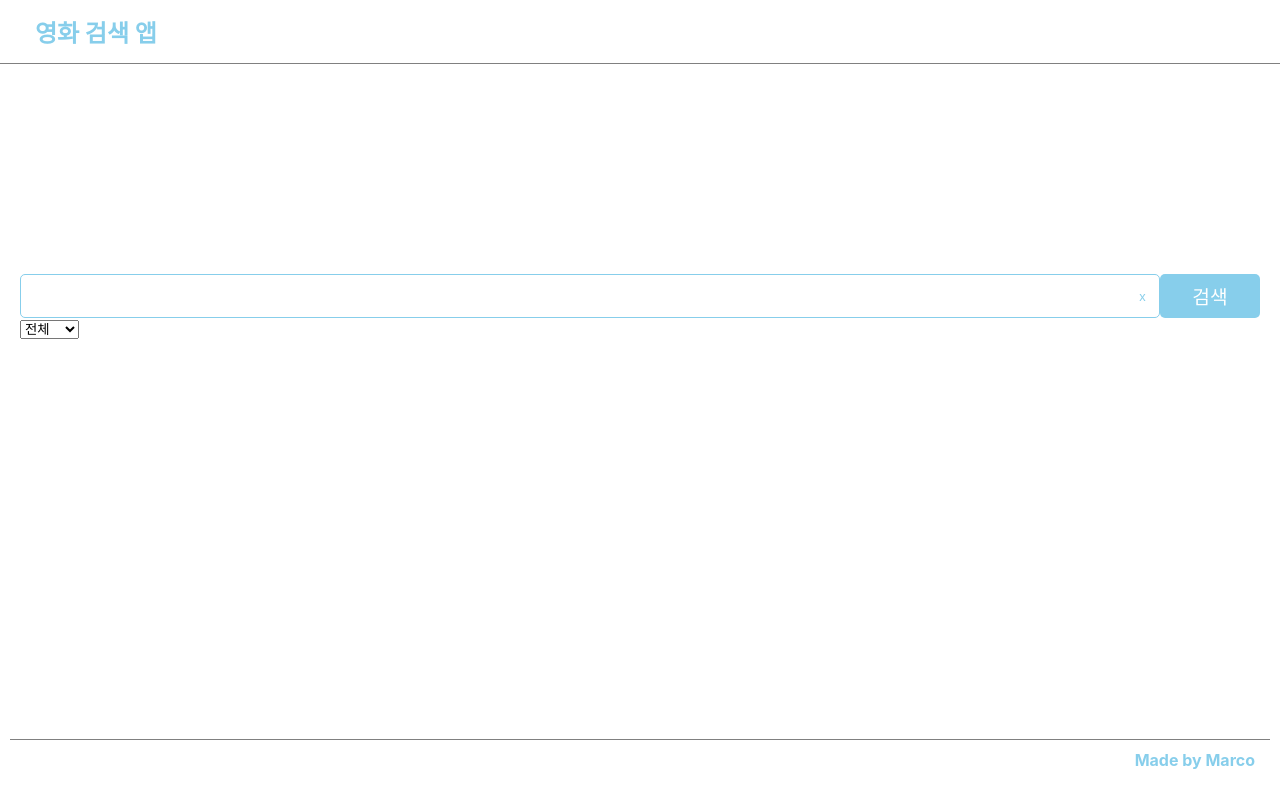
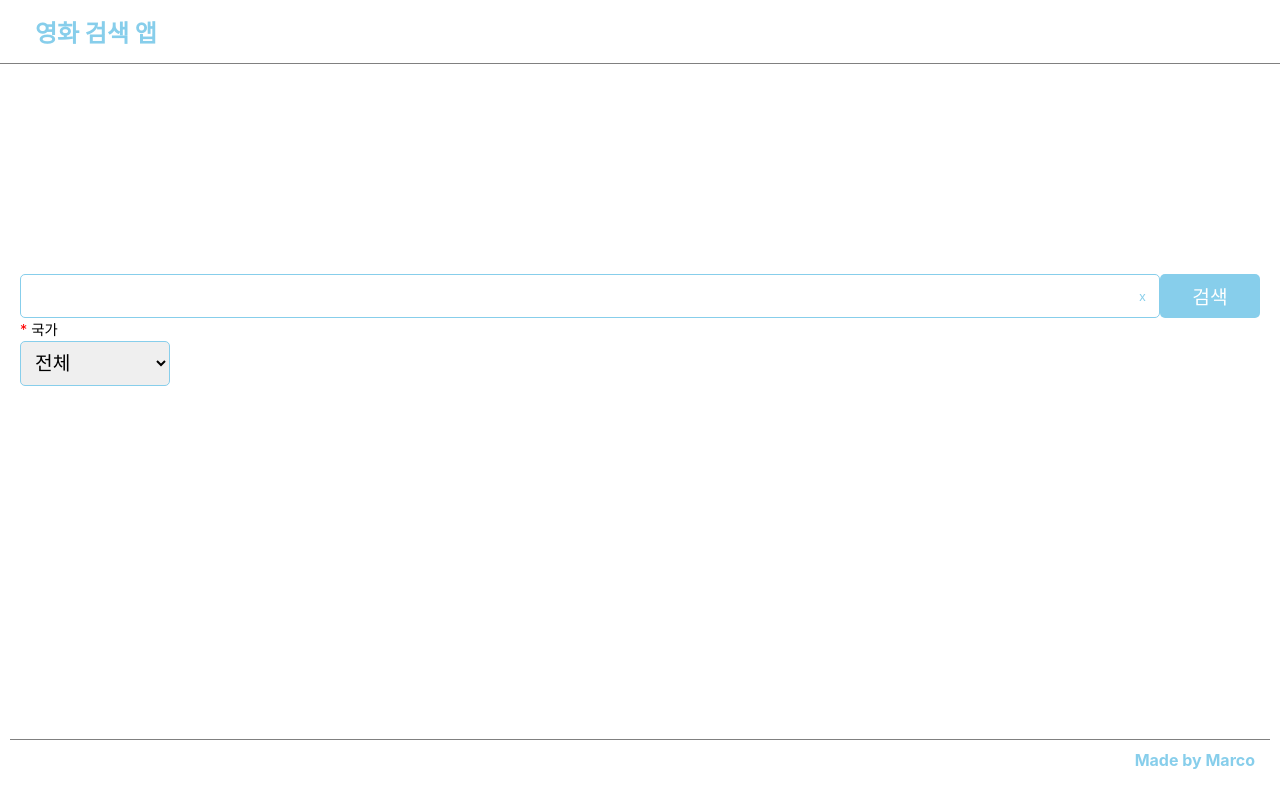
Before and after one commit to beta1360/search-movie-next, a Next.js app: page / in a window 1280 px wide. Built offline with nearby package versions, Linux system fonts and the light colour scheme.

Commit message:
feat: Modify Select Style

```diff
--- a/components/atoms/Select.tsx
+++ b/components/atoms/Select.tsx
@@ -1,25 +1,53 @@
 import { OptionsType } from '@/types/data'
-import React, { useCallback } from 'react'
+import { css } from '@emotion/react'
+import React, { useCallback, useMemo } from 'react'
+
+const selectStyle = css`
+  font-size: 1.2rem;
+  padding: 10px;
+  border: 1px solid skyblue;
+  border-radius: 5px;
+  width: 150px;
+`
+
+const labelStyle = css`
+  font-size: 0.9rem;
+  margin-bottom: 2px;
+`
+
+const getLabel = (label: string, isRequired: boolean) => {
+  const requiredSymbol = <span css={css`color: red;`}>*</span>
+  return <p css={labelStyle}>{isRequired && requiredSymbol} {label}</p>
+}
 
 type SelectProps = {
-  label: string,
-  options: Array<OptionsType>,
-  defaultValue?: number | string,
+  useLabel?: boolean
+  label?: string
+  isRequired?: boolean
+  options: Array<OptionsType>
+  defaultValue?: number | string
   onChange: (value: string) => void
 }
 
 const BaseSelect: React.FC<SelectProps> = ({
-  label,
+  useLabel = false,
+  label = '',
+  isRequired = false,
   options = [],
   defaultValue = (0 || options[0].id),
   onChange
 }) => {
+  const hasLabel = useMemo(() => label.length > 0, [label])
+
   const handleChange = useCallback((e: React.ChangeEvent<HTMLSelectElement>) => {
     onChange(e.target.value)
   }, [onChange])
 
   return (
+    <div>
+      { useLabel && hasLabel && getLabel(label, isRequired)}
       <select
+        css={selectStyle}
         defaultValue={defaultValue}
         onChange={handleChange}
       >
@@ -34,6 +62,7 @@ const BaseSelect: React.FC<SelectProps> = ({
           ))
         }
       </select>
+    </div>
   )
 }
 
--- a/pages/index.tsx
+++ b/pages/index.tsx
@@ -46,6 +46,8 @@ const Home: NextPage = () => {
         handleSubmit={searchMovies}
       />
       <Select
+        useLabel={true}
+        isRequired={true}
         options={country}
         label={'국가'}
         onChange={onChangeSelect}
--- a/styles/globals.css
+++ b/styles/globals.css
@@ -16,7 +16,7 @@ a {
   box-sizing: border-box;
 }
 
-h1, h2, h3, h4, h5, h6 {
+h1, h2, h3, h4, h5, h6, p, span {
   padding: 0;
   margin: 0;
 }
```
Lines whose indentation alone changed are shown as unchanged.
